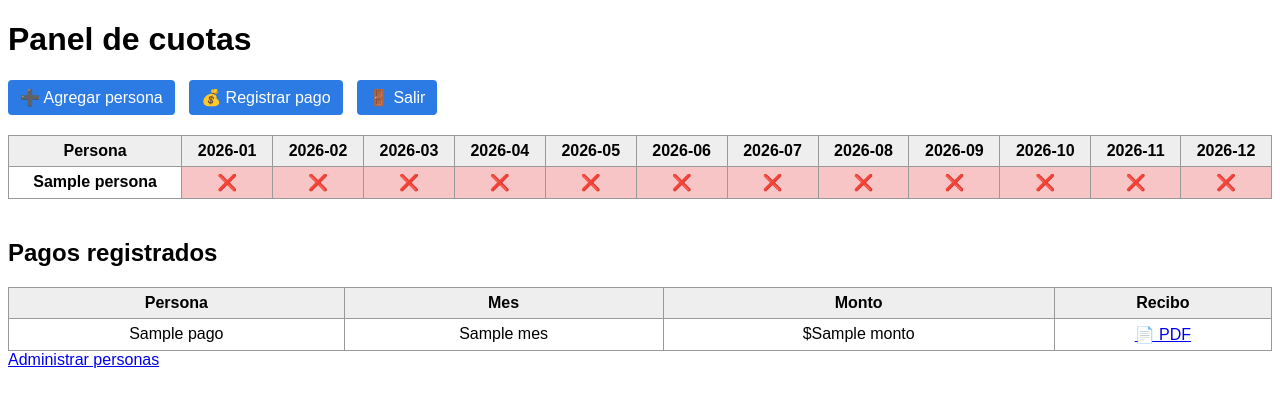
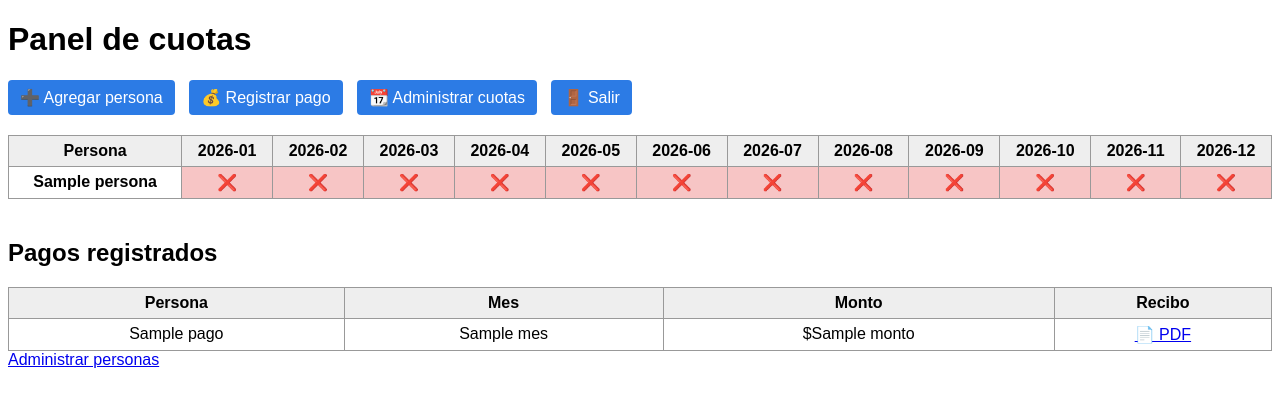
Before and after one commit to DiegoCard97/cuotas-web, a Flask app: page /panel in a window 1280 px wide. Shown: the top 407 px of the page. Run offline with Flask 3, Linux system fonts and the light colour scheme; the visitor is signed in with stand-in values (Sample User, id 1); a database or web service that is not in the repository returns one stand-in record (values such as "Sample title"); some libraries are stand-ins or nearby versions.

Commit message:
Update panel.html

```diff
--- a/templates/panel.html
+++ b/templates/panel.html
@@ -61,6 +61,7 @@
 <div class="acciones">
     <a href="/personas" class="boton">➕ Agregar persona</a>
     <a href="/pago" class="boton">💰 Registrar pago</a>
+    <a href="/cuotas" class="boton">📆 Administrar cuotas</a>
     <a href="/logout" class="boton">🚪 Salir</a>
 </div>
 
```
